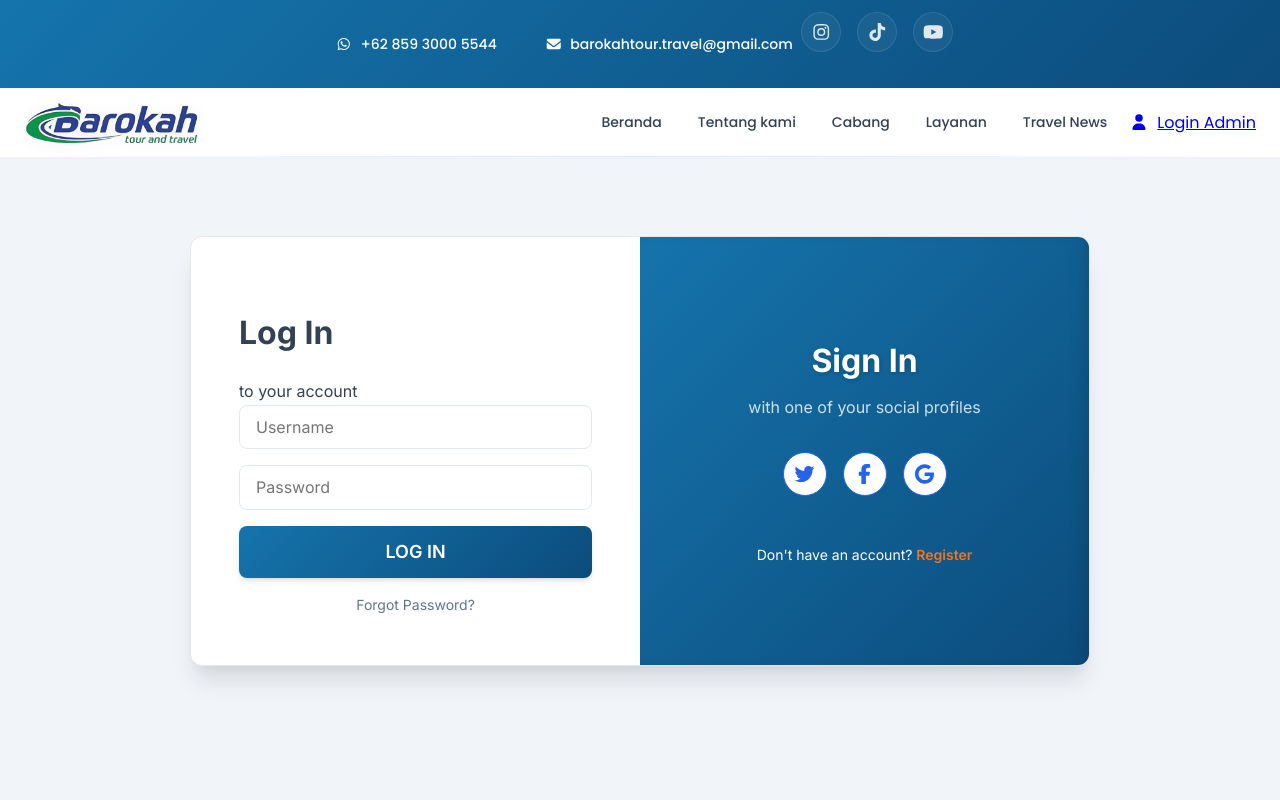
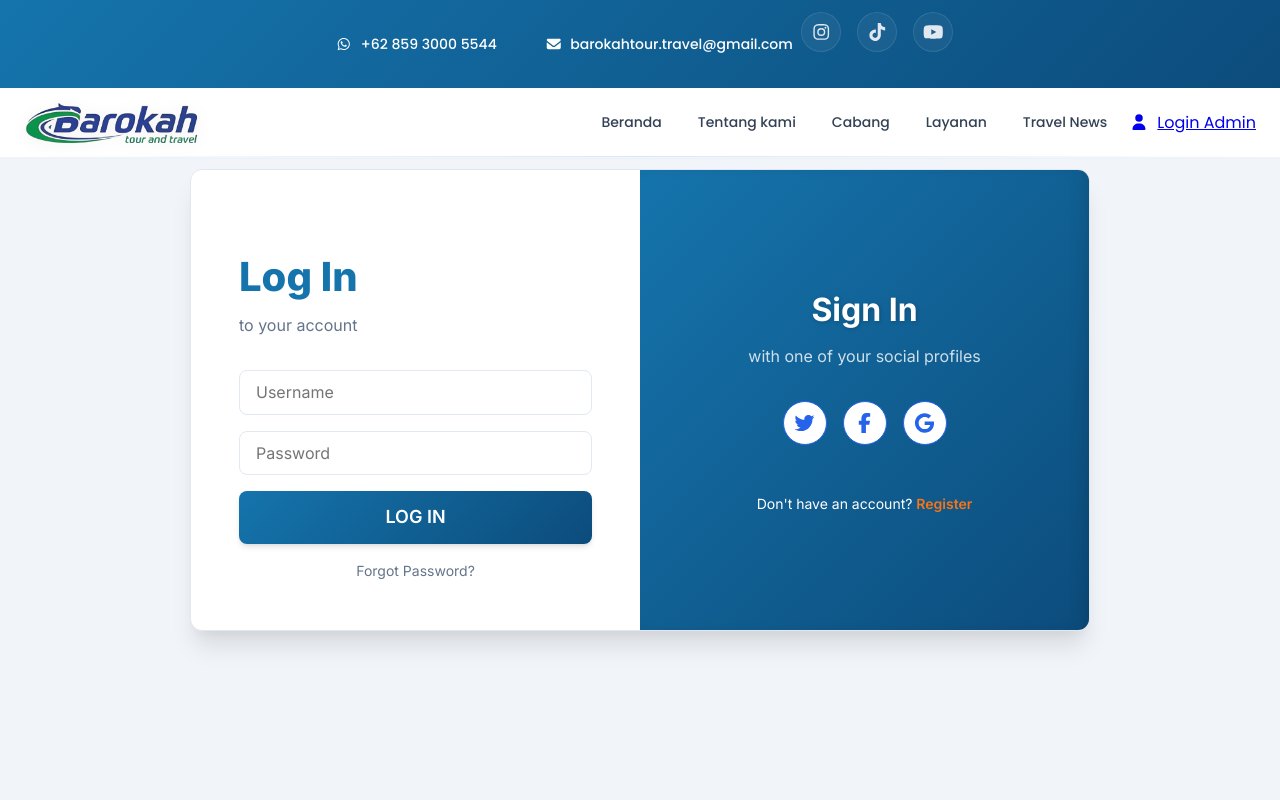
Before and after one commit to Arul250703/barokah-travel, a React (Create React App) app: page /admin in a window 1280 px wide. Shown: the top 800 px of the page. Built offline with nearby package versions, Linux system fonts and the light colour scheme.

Commit message:
perubahan 31

```diff
--- a/src/App.js
+++ b/src/App.js
@@ -24,6 +24,7 @@ import Tiket from "./pages/Tiket"
 import DetailNews from './pages/DetailNews';
 import Admin from "./pages/Admin";
 import Dashboard from "./pages/Dashboard";
+import Register from "./pages/Register";
 
 function AppLayout() {
   const location = useLocation();
@@ -56,6 +57,7 @@ function AppLayout() {
         <Route path="/travel/:id" element={<DetailNews />} />
         <Route path="/admin" element={<Admin />} />
         <Route path="/dashboard" element={<Dashboard />} />
+        <Route path="/register" element={<Register />} />
       </Routes>
       {!isNoLayout && <Footer />}
     </>
--- a/src/components/styles/Admin.css
+++ b/src/components/styles/Admin.css
@@ -37,7 +37,7 @@
     /* === SHADOWS === */
     --shadow-xs: 0 1px 2px 0 rgb(0 0 0 / 0.05);
     --shadow-sm: 0 1px 3px 0 rgb(0 0 0 / 0.1), 0 1px 2px -1px rgb(0 0 0 / 0.1);
-    --shadow-md: 0 4px 6px -1px rgb(0 0 0 / 0.1), 0 2px 4px -2px rgb(0 0 0 / 0.1);
+    --shadow-md: 4px 6px -1px rgb(0 0 0 / 0.1), 0 2px 4px -2px rgb(0 0 0 / 0.1);
     --shadow-lg: 0 10px 15px -3px rgb(0 0 0 / 0.1), 0 4px 6px -2px rgb(0 0 0 / 0.05);
     --shadow-xl: 0 20px 25px -5px rgb(0 0 0 / 0.1), 0 10px 10px -5px rgb(0 0 0 / 0.04);
 
@@ -69,8 +69,7 @@
     align-items: center;
     min-height: 100vh;
     background: var(--color-gray-100);
-    padding: var(--top-bar-height) 1.5rem;
-    padding-top: calc(var(--header-height) + var(--top-bar-height) + 2rem);
+    padding: calc(var(--header-height) + var(--top-bar-height) + 2rem) 1.5rem;
 }
 
 .login-card {
@@ -198,14 +197,14 @@
     text-decoration: underline;
 }
 
-.title {
+.login-title {
     font-size: 2.5rem;
     font-weight: 800;
     color: var(--color-primary-900);
     margin-bottom: 0.25rem;
 }
 
-.subtitle {
+.login-subtitle {
     font-size: 1rem;
     color: var(--color-gray-500);
     margin-bottom: 2rem;
@@ -306,4 +305,8 @@
     .form-panel .subtitle {
         margin-bottom: 1.5rem;
     }
+
+    .login-btn {
+        margin-top: 1rem;
+    }
 }
```
